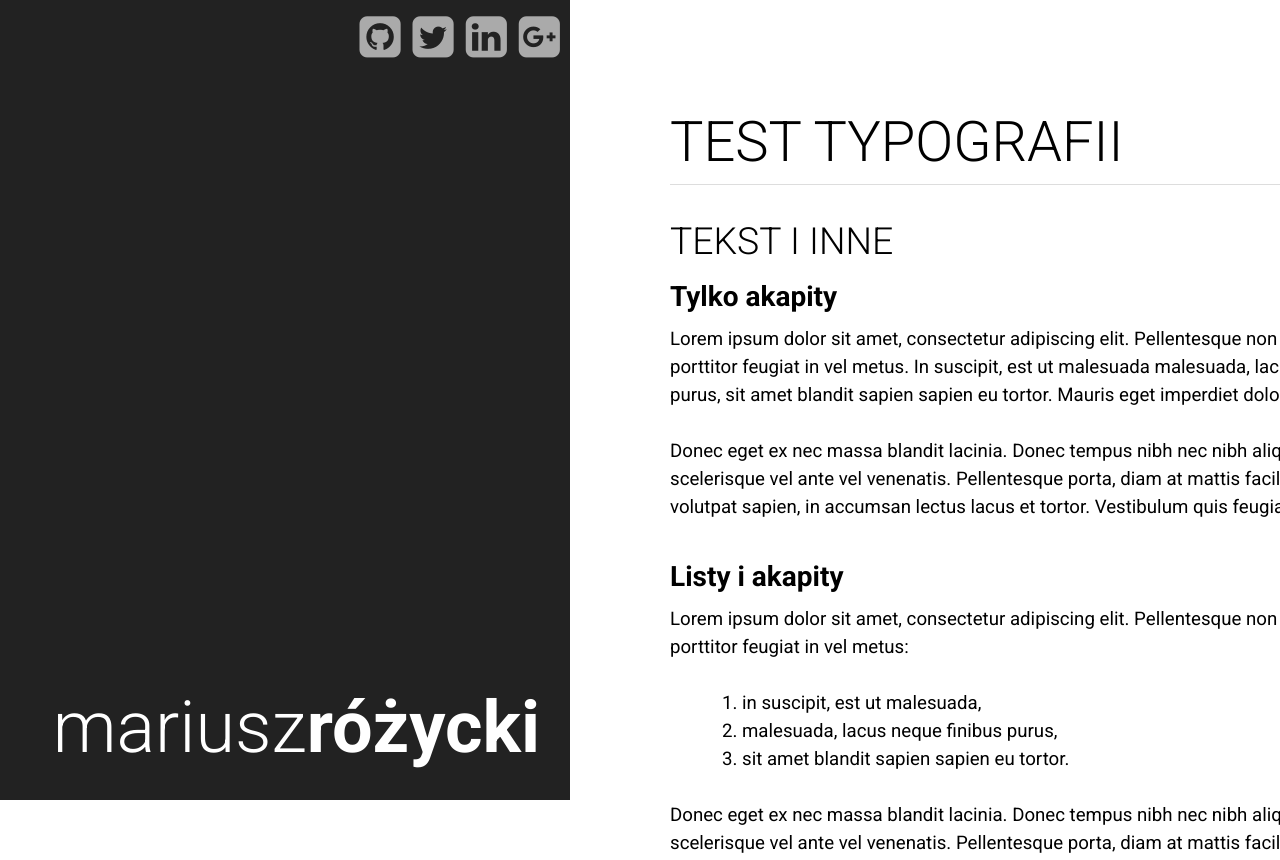
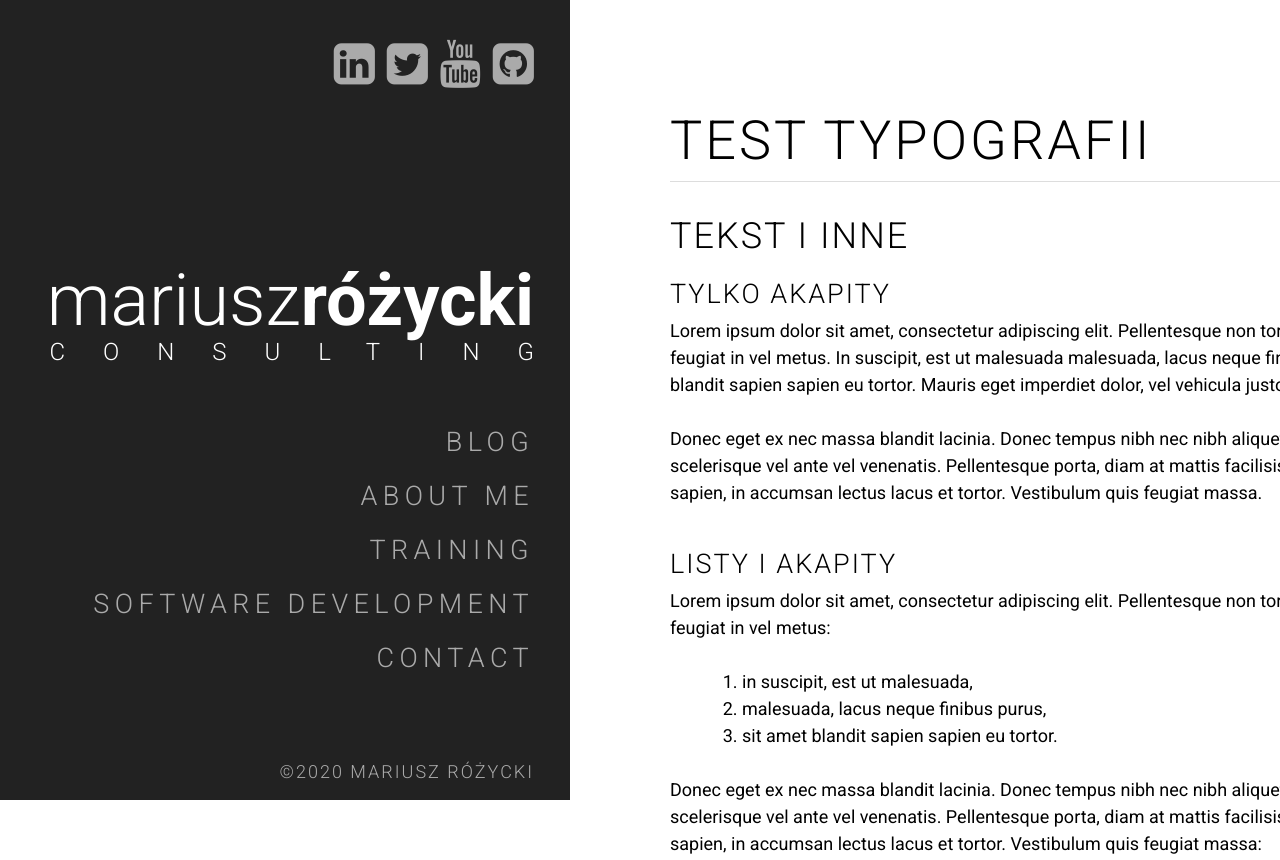
Before and after one commit to mrozycki/personal-website, a plain HTML site: page index.html in a window 1280 px wide. Shown: the top 860 px of the page. Drawn offline with Linux system fonts and the light colour scheme.

Commit message:
Update for rozycki.consulting

```diff
--- a/index.html
+++ b/index.html
@@ -9,26 +9,39 @@
   </head>
 
   <body>
-    <div id="sidebar">
-      <div id="title">
+    <div class="sidebar">
+
+      <div class="social-bar">
+        <ul>
+          <li><i class="fa fa-linkedin-square"></i></li>
+          <li><i class="fa fa-twitter-square"></i></li>
+          <li><i class="fa fa-youtube"></i></li>
+          <li><i class="fa fa-github-square"></i></li>
+        </ul>
+      </div>
+
+      <div class="title">
         <a href="/">
           <h1>
-            <span>mariusz</span>różycki
+            <span class="top"><span class="firstname">mariusz</span>różycki</span><br><span class="bottom">consulting</span>
           </h1>
         </a>
       </div>
 
-      <div id="social-bar">
+      <nav>
         <ul>
-          <li><i class="fa fa-github-square"></i></li>
-          <li><i class="fa fa-twitter-square"></i></li>
-          <li><i class="fa fa-linkedin-square"></i></li>
-          <li><i class="fa fa-google-plus-square"></i></li>
+          <li><a href="#">blog</a></li>
+          <li><a href="#">about me</a></li>
+          <li><a href="#">training</a></li>
+          <li><a href="#">software development</a></li>
+          <li><a href="#">contact</a></li>
         </ul>
-      </div>
+      </nav>
+
+      <footer>&copy;2020 Mariusz Różycki</footer>
     </div>
 
-    <div id="content">
+    <div class="content">
       <h2>Test typografii</h2>
       <h3>Tekst i inne</h3>
       <h4>Tylko akapity</h4>
@@ -85,5 +98,6 @@ int main() {
         <p>Consectetur adipiscing <code>int main()</code> elit.</p>
         <p>Powrót do <a href="/">strony głównej</a>.</p>
     </div>
+
   </body>
 </html>
--- a/style.css
+++ b/style.css
@@ -13,12 +13,11 @@
 /* General */
 body, html {
   height: 100%;
+  font-family: 'Roboto', sans-serif;
+  font-size: 18px;
 }
 
-body {
-}
-
-#sidebar {
+.sidebar {
   position: fixed;
   top: 0;
   left: 0;
@@ -30,137 +29,194 @@ body {
 }
 
 /* Title */
-#title {
-  position: absolute;
-  bottom: 0px;
+.title {
+  margin-top: 100px;
   width: 100%;
   text-align: right;
-  padding: 30px;
+  padding: 2rem;
 }
 
-#title h1 {
+.title span.top {
   font-size: 72px;
-  font-family: 'Roboto', sans-serif;
+  line-height: 72px;
 }
-
-#title span {
+.title span.firstname {
   font-weight: 300;
 }
 
-#title a {
+.title span.bottom {
+  text-transform: uppercase;
+  font-size: 24px;
+  font-weight: 100;
+  letter-spacing: 38px;
+  margin-right: -38px;
+  position: relative;
+  text-align: right;
+  top: -10px;
+}
+
+.title a {
   color: white;
   text-decoration: none;
 }
 
 /* Navigation */
-
-/* Social Media bar */
-#social-bar {
-  color: #aaa;
-  font-size: 48px;
-  padding: 10px;
+nav ul {
+  list-style-type: none;
   text-align: right;
 }
 
-#social-bar {
+nav li {
+  border-right: 0px solid white;
+  padding-right: 0.5rem;
+}
+
+nav li:hover {
+  border-right-width: 0.5rem;
+  padding-right: 0px;
+}
+
+nav a {
+  display: inline-block;
+  width: 100%;
+  color: #aaa;
+  font-size: 1.5rem;
+  text-transform: uppercase;
+  letter-spacing: 0.3rem;
+  text-decoration: none;
+  line-height: 3rem;
+  padding-right: 1.5rem;
+  font-weight: 100;
+}
+
+nav li:hover a {
+  color: white;
+}
+
+/* Social Media bar */
+.social-bar {
+  color: #aaa;
+  font-size: 48px;
+  padding: 2rem;
+  text-align: right;
+  cursor: pointer;
+}
+
+.social-bar {
   list-style-type: none;
 }
 
-#social-bar li {
+.social-bar li {
   display: inline-block;
 }
 
-#social-bar i {
+.social-bar i {
   transition: 200ms color;
 }
 
-#social-bar i:hover {
+.social-bar i:hover {
   color: white;
 }
 
-#content {
+.content {
   margin-left: 570px;
   width: 70%;
   max-width: 900px;
   padding: 100px 0 50px 100px;
-  font-family: 'Roboto', sans-serif;
 }
 
-#content h2 {
+.content h2 {
   font-weight: 300;
-  font-size: 42pt;
-  line-height: 63pt;
-  margin-bottom: 21pt;
+  font-size: 3rem;
+  line-height: 4.5rem;
+  margin-bottom: 1.5rem;
 
   text-transform: uppercase;
+  letter-spacing: 3px;
   border-bottom: 1px solid #ddd;
 }
 
-#content h3 {
-  font-size: 28pt;
-  line-height: 42pt;
+.content h3 {
+  font-size: 2rem;
+  line-height: 3rem;
   text-transform: uppercase;
+  letter-spacing: 2px;
   font-weight: 300;
 }
 
-#content p+h3,
-#content ul+h3,
-#content ol+h3 {
-  margin-top: 42pt;
+.content p+h3,
+.content ul+h3,
+.content ol+h3 {
+  margin-top: 3rem;
 }
 
-#content h4 {
-  font-size: 21pt;
-  line-height: 42pt;
+.content h4 {
+  font-size: 1.5rem;
+  line-height: 2.5rem;
+  padding-top: 0.5rem;
+  font-weight: 100;
+  text-transform: uppercase;
+  letter-spacing: 2px;
 }
 
-#content p+h4 {
-  margin-top: 21pt;
+.content p+h4 {
+  margin-top: 1.5rem;
 }
 
-#content p,
-#content ul,
-#content ol,
-#content code {
-  font-size: 14pt;
-  line-height: 1.5em;
+.content p,
+.content ul,
+.content ol,
+.content code {
+  font-size: 1rem;
+  line-height: 1.5rem;
 }
 
-#content ul,
-#content ol {
-  padding-left: 54pt;
+.content ul,
+.content ol {
+  padding-left: 4rem;
 }
 
-#content ul ul,
-#content ul ol,
-#content ol ul,
-#content ol ol {
-  padding-left: 42pt;
+.content ul ul,
+.content ul ol,
+.content ol ul,
+.content ol ol {
+  padding-left: 3rem;
 }
 
-#content p+p,
-#content ul+p,
-#content ol+p,
-#content p+ul,
-#content p+ol {
-  margin-top: 21pt;
+.content p+p,
+.content ul+p,
+.content ol+p,
+.content p+ul,
+.content p+ol {
+  margin-top: 1.5rem;
 }
 
-#content pre {
-  margin: 21pt 0;
+.content pre {
+  margin: 1.5rem 0;
   background-color: #fafafa;
-  padding: 28pt;
+  padding: 2rem;
   border: 1px solid #ddd;
 }
 
-#content code {
+.content code {
   font-family: 'Consolas', monospace;
 }
 
-#content a {
+.content a {
   color: #1266A6;
 }
 
-#content a:hover {
+.content a:hover {
   text-decoration: none;
 }
+
+footer {
+  position: absolute;
+  bottom: 1rem;
+  right: 2rem;
+
+  color: #aaa;
+  text-transform: uppercase;
+  letter-spacing: 2px;
+  font-weight: 100;
+}
```
